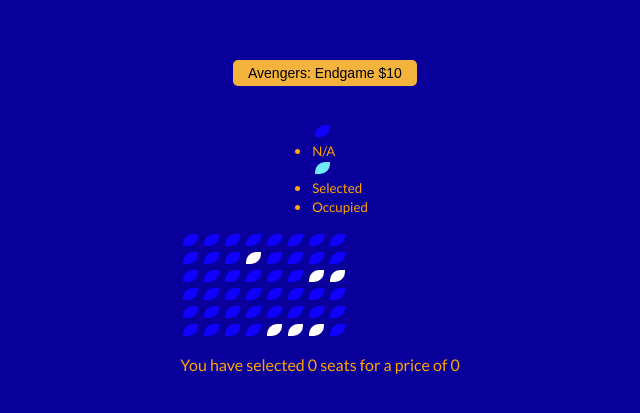
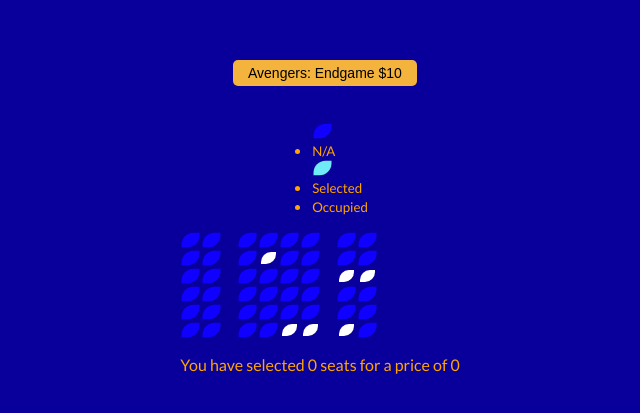
Before and after one commit to meredithajones/MovieSeatBooking, a plain HTML site: page index.html in a window 1280 px wide. Shown: the part 185-598 px from the top of the page, without its empty margins (320-960 px from the left). Drawn offline with Linux system fonts and the light colour scheme.

Commit message:
Added more selection specific seat styling

```diff
--- a/style.css
+++ b/style.css
@@ -50,6 +50,19 @@ body {
     background-color: #fff;
   }
 
+  .seat:nth-of-type(2) {
+    margin-right: 18px;
+  }
+
+  .seat:nth-last-of-type(2) {
+    margin-left: 18px;
+  }
+
+ .seat:not(.occupied) {
+      cursor: pointer;
+      transform: scale(1.2);
+  }
+
 .row {
     display: flex;
 }
```
